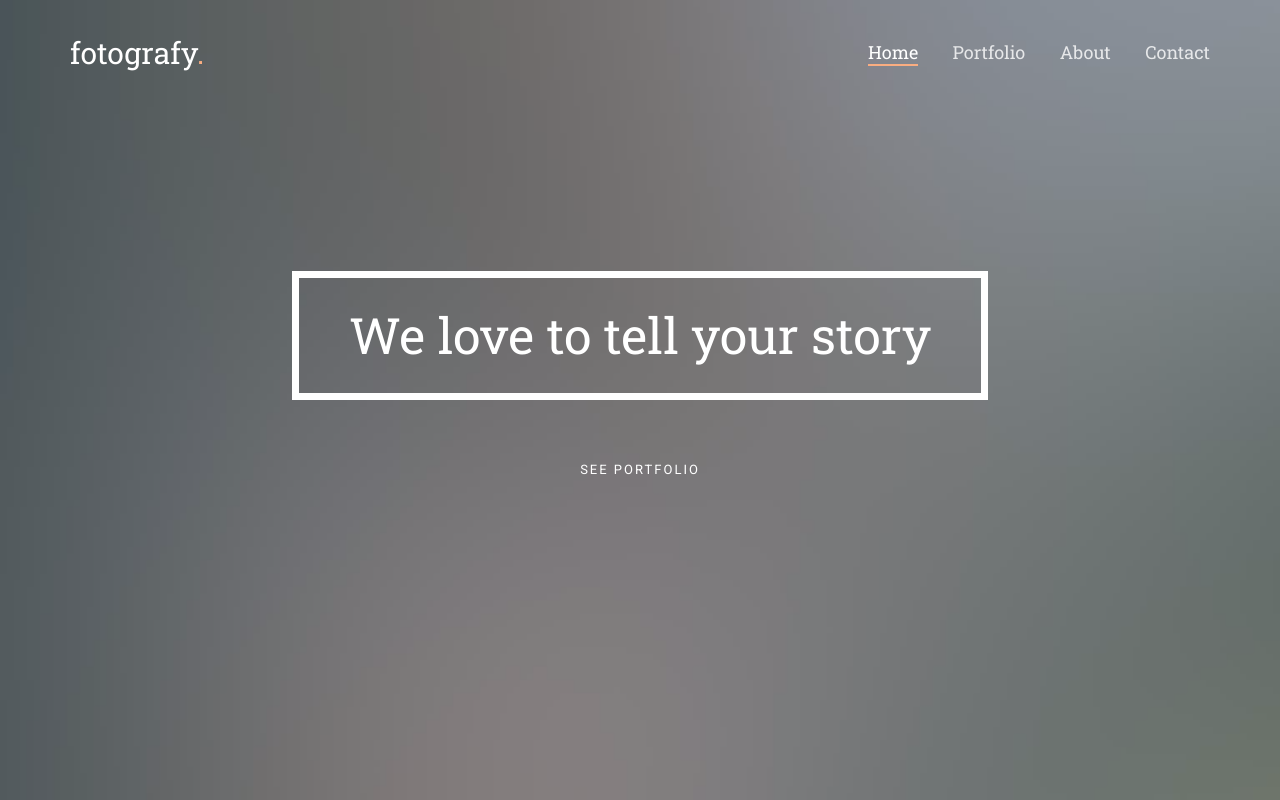
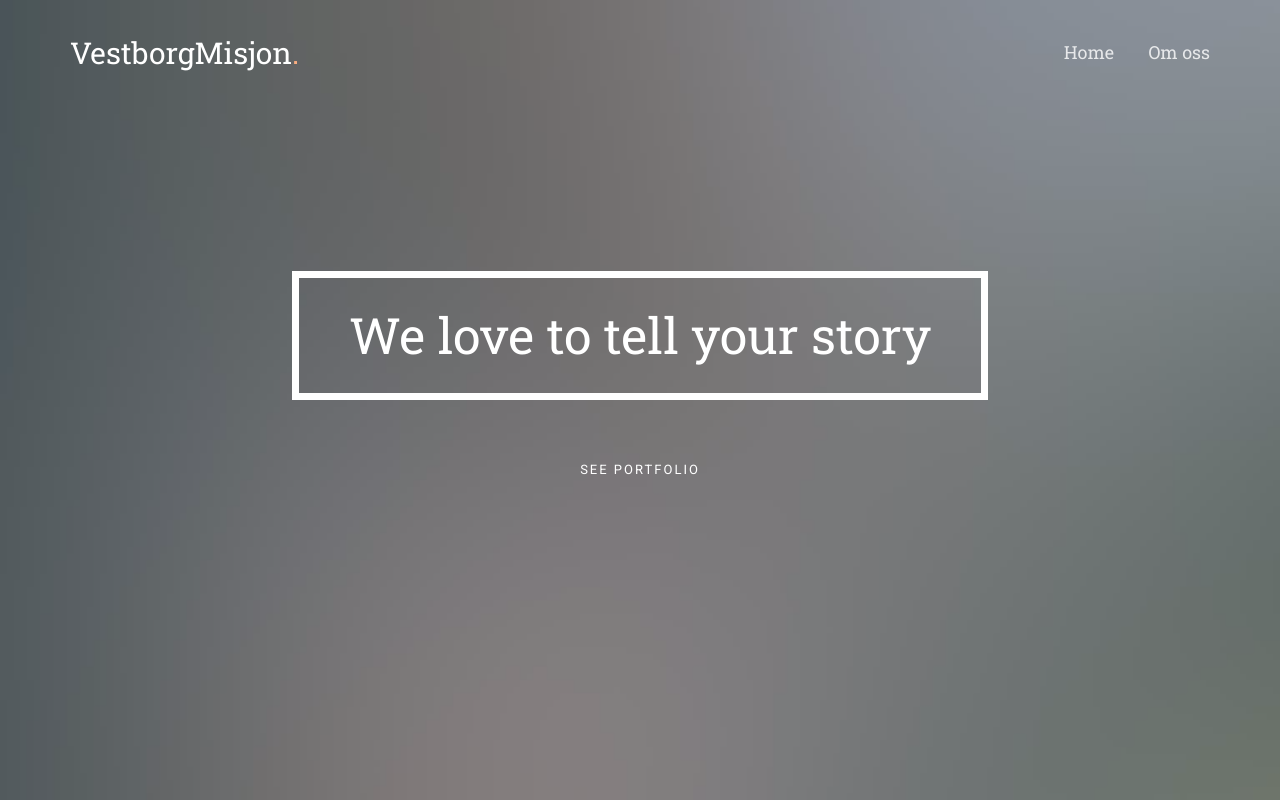
Before and after one commit to VestborgMisjon/Under-konstruksjon, a plain HTML site: page index.html in a window 1280 px wide. Shown: the top 800 px of the page. Drawn offline with nearby package versions, Linux system fonts and the light colour scheme; files that its build step writes are made by us from their sources; some icons are missing; a web font is replaced by a local one.

Commit message:
Update index.html

```diff
--- a/index.html
+++ b/index.html
@@ -69,14 +69,12 @@
 			<!-- Mobile Toggle Menu Button -->
 			<a href="#" class="js-fh5co-nav-toggle fh5co-nav-toggle"><i></i></a>
 			<div id="fh5co-logo">
-				<a href="index.html">fotografy<span>.</span></a>
+				<a href="index.html">VestborgMisjon<span>.</span></a>
 			</div>
 			<nav id="fh5co-main-nav">
 				<ul>
-					<li><a href="#" data-nav-section="home">Home</a></li>
-					<li><a href="#" data-nav-section="portfolio">Portfolio</a></li>
-					<li><a href="#" data-nav-section="about">About</a></li>
-					<li><a href="#" data-nav-section="contact">Contact</a></li>
+					<li><a href="#" data-nav-section="Velkomen">Home</a></li>
+					<li><a href="#" data-nav-section="about">Om oss</a></li>
 				</ul>
 			</nav>
 		</div>
```
